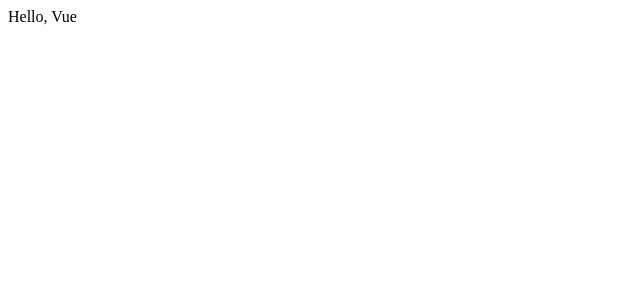
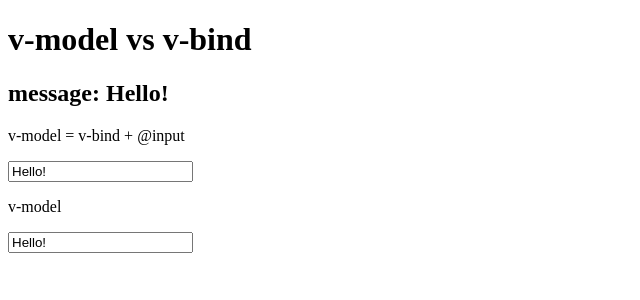
Before and after one commit to harlemmariscal/learn-vue-3-with-bingyang, a Vue app: page / in a window 1280 px wide. Shown: the top 300 px of the page, without its empty margins (0-640 px from the left). Built offline with nearby package versions, Linux system fonts and the light colour scheme.

Commit message:
Understanding the difference

```diff
--- a/src/App.vue
+++ b/src/App.vue
@@ -1,7 +1,24 @@
 <template>
-  <div> Hello, Vue</div>
+  <h1>v-model vs v-bind</h1>
+  <h2>message: {{ message }}</h2>
+  <div>
+    <p>v-model = v-bind + @input</p>
+    <input
+      type="text"
+      v-bind:value="message"
+      @input="message = $event.target.value"
+    />
+  </div>
+  <div>
+    <p>v-model</p>
+    <input type="text" v-model="message" />
+  </div>
 </template>
 
-<script setup> </script>
+<script setup>
+import { ref } from 'vue'
 
-<style lang="scss" scoped></style>
+let message = ref('Hello!')
+</script>
+
+<style scoped></style>
```
